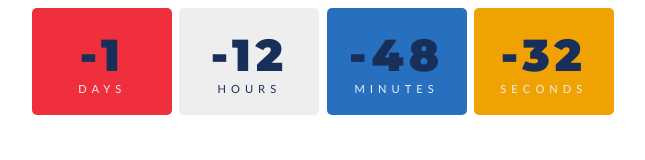
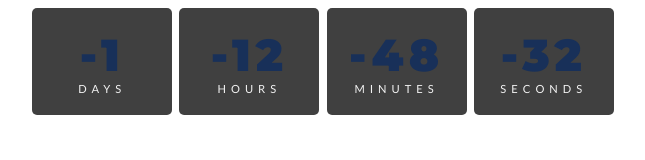
Before and after one commit to DexPrun/notion, a plain HTML site: page index.html in a window 1280 px wide. Shown: the whole page, without its empty margins (317-962 px from the left). Drawn offline with Linux system fonts and the light colour scheme.

Commit message:
Update index.html

```diff
--- a/index.html
+++ b/index.html
@@ -28,20 +28,23 @@ body{
 }
 
 .days {
-  background: #EF2F3C;
+  background: #404040;
+  color: #F2F2F2;
 }
 
 .hours {
-  background: #eeeeee;
-  color: #183059;
+  background: #404040;
+  color: #F2F2F2;
 }
 
 .minutes {
-  background: #276FBF;
+  background: #404040;
+  color: #F2F2F2;
 }
 
 .seconds {
-  background: #F0A202;
+  background: #404040;
+  color: #F2F2F2;
 }
 
 .numbers {
```
